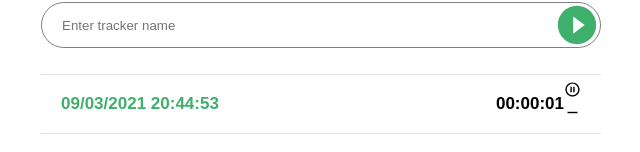
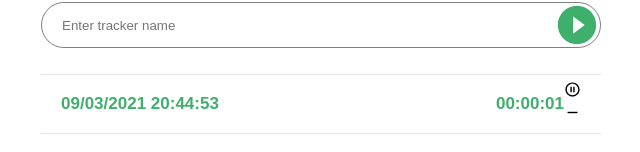
Before and after one commit to wolfter12/time-tracker, a React (Create React App) app: page / in a window 1280 px wide. Both pictures are taken after a click on the element 896 px from the left and 235 px from the top of the page. Shown: the part 210-362 px from the top of the page, without its empty margins (319-959 px from the left). Built offline with nearby package versions, Linux system fonts and the light colour scheme; the HTML template or start-up script is replaced by a standard one.

Commit message:
Added conditional color changing

```diff
--- a/src/components/Duration/Duration.js
+++ b/src/components/Duration/Duration.js
@@ -2,14 +2,15 @@ import React from 'react';
 import moment from 'moment';
 import style from './Duration.module.css';
 
-function Duration({ duration }) {
+function Duration({ duration, paused }) {
   const currentDuration = moment.duration(duration);
   const seconds = `00${currentDuration.get('seconds')}`.slice(-2);
   const minutes = `00${currentDuration.get('minutes')}`.slice(-2);
   // TODO: Format hours output more precisely
   const hours = `00${Math.floor(currentDuration.asHours())}`.slice(-2);
+  const color = paused ? style.stopped : style.running;
   return (
-    <div className={style.stopwatch}>
+    <div className={`${style.stopwatch} ${color}`}>
       <span>{`${hours}:${minutes}:${seconds}`}</span>
     </div>
   );
--- a/src/components/Duration/Duration.module.css
+++ b/src/components/Duration/Duration.module.css
@@ -1,4 +1,13 @@
-.stopwatch span {
+span {
   font-size: 17px;
   font-weight: 700;
+  margin-left: 8px;
 }
+
+.running {
+  color: #3faf6c;
+}
+
+.stopped {
+  color: #000;
+}
```
